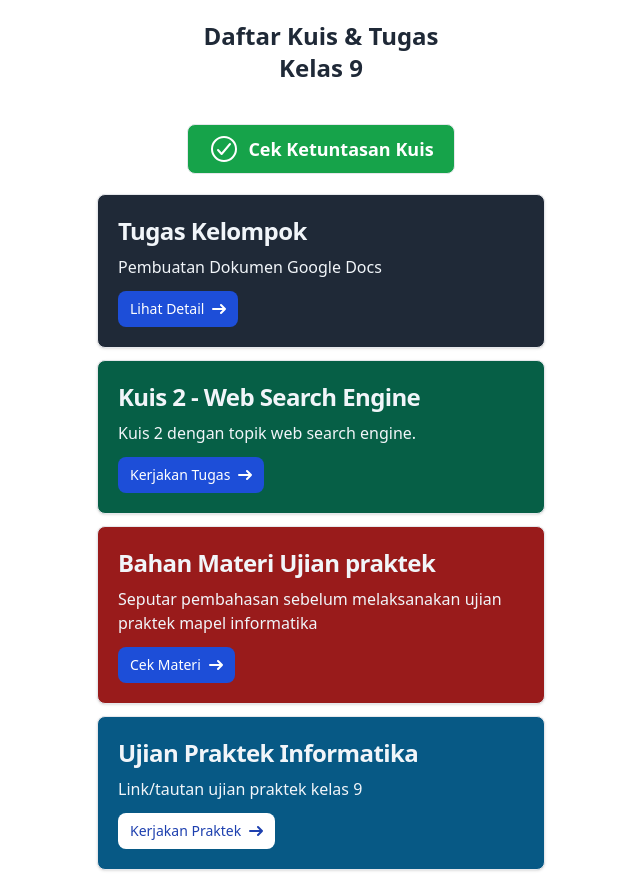
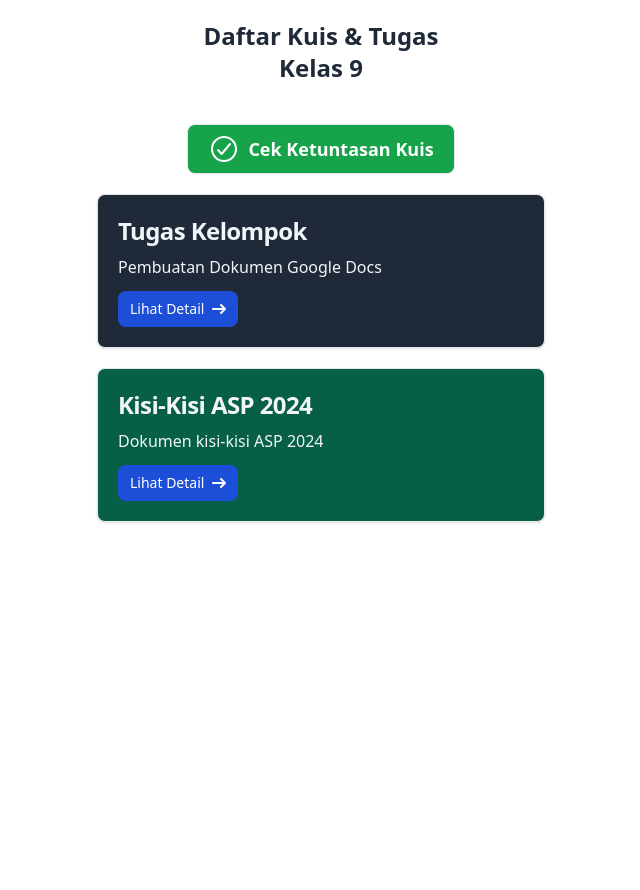
Before and after one commit to wanglaga/kuiskelas9, a website: page index.html in a window 1280 px wide. Shown: the whole page, without its empty margins (319-959 px from the left). After the commit the page ends 800 px from the top, so only its background shows below. Drawn offline with nearby package versions, Linux system fonts and the light colour scheme.

Commit message:
Tugas Kelompok2: 04/05/2024

```diff
--- a/index.html
+++ b/index.html
@@ -32,7 +32,7 @@
       <p class="mb-3 font-normal text-slate-100">
         Pembuatan Dokumen Google Docs
       </p>
-      <a href="kuis/kuis1.html"
+      <a href="kuis/groupAssign1.html"
         class="inline-flex items-center px-3 py-2 text-sm font-medium text-center text-white bg-blue-700 rounded-lg hover:bg-blue-800 focus:ring-4 focus:outline-none focus:ring-blue-300">
         Lihat Detail
         <svg class="rtl:rotate-180 w-3.5 h-3.5 ms-2" aria-hidden="true" xmlns="http://www.w3.org/2000/svg" fill="none"
@@ -43,18 +43,18 @@
       </a>
     </div>
     <!-- Kuis 1 -->
-    <!-- Kuis 2 -->
+    <!-- Kisi - Kisi -->
     <div
-      class="p-5 mt-3 max-w-md mx-auto bg-emerald-800 border border-gray-200 rounded-lg shadow translate duration-300">
+      class="p-5 max-w-md mx-auto mt-5 bg-emerald-800 border border-gray-200 rounded-lg shadow hover:bg-emerald-700 translate duration-300">
       <h5 class="mb-2 text-2xl font-bold tracking-tight text-slate-100 dark:text-white">
-        Kuis 2 - Web Search Engine
+        Kisi-Kisi ASP 2024
       </h5>
       <p class="mb-3 font-normal text-slate-100">
-        Kuis 2 dengan topik web search engine.
+        Dokumen kisi-kisi ASP 2024
       </p>
-      <a href="/kuis/kuis2.html"
-        class="inline-flex items-center px-3 py-2 text-sm font-medium text-center text-white bg-blue-700 rounded-lg hover:bg-blue-800 focus:ring-4 focus:outline-none focus:ring-blue-300 ">
-        Kerjakan Tugas
+      <a href="kuis/kisikisi.html"
+        class="inline-flex items-center px-3 py-2 text-sm font-medium text-center text-white bg-blue-700 rounded-lg hover:bg-blue-800 focus:ring-4 focus:outline-none focus:ring-blue-300">
+        Lihat Detail
         <svg class="rtl:rotate-180 w-3.5 h-3.5 ms-2" aria-hidden="true" xmlns="http://www.w3.org/2000/svg" fill="none"
           viewBox="0 0 14 10">
           <path stroke="currentColor" stroke-linecap="round" stroke-linejoin="round" stroke-width="2"
@@ -62,45 +62,7 @@
         </svg>
       </a>
     </div>
-    <!-- Kuis 2 -->
-    <!-- Materi Uprak -->
-    <div class="p-5 mt-3 max-w-md mx-auto bg-red-800 border border-gray-200 rounded-lg shadow translate duration-300">
-      <h5 class="mb-2 text-2xl font-bold tracking-tight text-slate-100 dark:text-white">
-        Bahan Materi Ujian praktek
-      </h5>
-      <p class="mb-3 font-normal text-slate-100">
-        Seputar pembahasan sebelum melaksanakan ujian praktek mapel informatika
-      </p>
-      <a href="kuis/kuis3.html"
-        class="inline-flex items-center px-3 py-2 text-sm font-medium text-center text-white bg-blue-700 rounded-lg hover:bg-blue-800 focus:ring-4 focus:outline-none focus:ring-blue-300">
-        Cek Materi
-        <svg class="rtl:rotate-180 w-3.5 h-3.5 ms-2" aria-hidden="true" xmlns="http://www.w3.org/2000/svg" fill="none"
-          viewBox="0 0 14 10">
-          <path stroke="currentColor" stroke-linecap="round" stroke-linejoin="round" stroke-width="2"
-            d="M1 5h12m0 0L9 1m4 4L9 9" />
-        </svg>
-      </a>
-    </div>
-    <!-- Materi Uprak -->
-    <!-- Ujian Praktek -->
-    <div class="p-5 mt-3 max-w-md mx-auto bg-sky-800 border border-gray-200 rounded-lg shadow translate duration-300">
-      <h5 class="mb-2 text-2xl font-bold tracking-tight text-slate-100 dark:text-white">
-        Ujian Praktek Informatika
-      </h5>
-      <p class="mb-3 font-normal text-slate-100">
-        Link/tautan ujian praktek kelas 9
-      </p>
-      <a href="kuis/uprak.html"
-        class="inline-flex items-center px-3 py-2 text-sm font-medium text-center text-blue-800 bg-white rounded-lg hover:text-white hover:bg-blue-800 focus:ring-4 focus:outline-none focus:ring-blue-300 translate duration-200">
-        Kerjakan Praktek
-        <svg class="rtl:rotate-180 w-3.5 h-3.5 ms-2" aria-hidden="true" xmlns="http://www.w3.org/2000/svg" fill="none"
-          viewBox="0 0 14 10">
-          <path stroke="currentColor" stroke-linecap="round" stroke-linejoin="round" stroke-width="2"
-            d="M1 5h12m0 0L9 1m4 4L9 9" />
-        </svg>
-      </a>
-    </div>
-    <!-- Ujian Praktek -->
+    <!-- Kisi - Kisi -->
   </section>
   <script type="module" src="https://unpkg.com/ionicons@7.1.0/dist/ionicons/ionicons.esm.js"></script>
   <script nomodule src="https://unpkg.com/ionicons@7.1.0/dist/ionicons/ionicons.js"></script>
```
Also changed, not shown: kuis/groupAssign1.html (+9 -0 lines), kuis/ketuntasan.html (+6 -6 lines), kuis/kisikisi.html (added, +48 -0 lines), dist/output.css.
